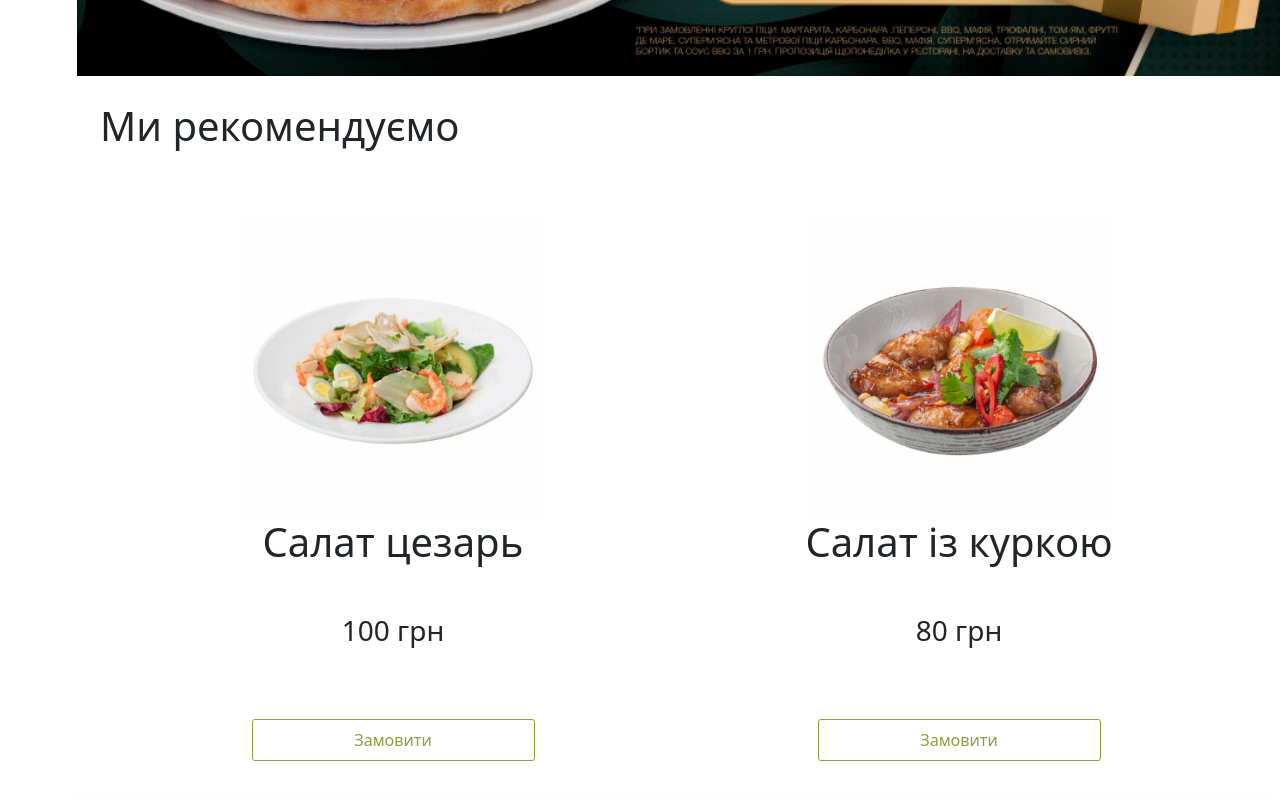
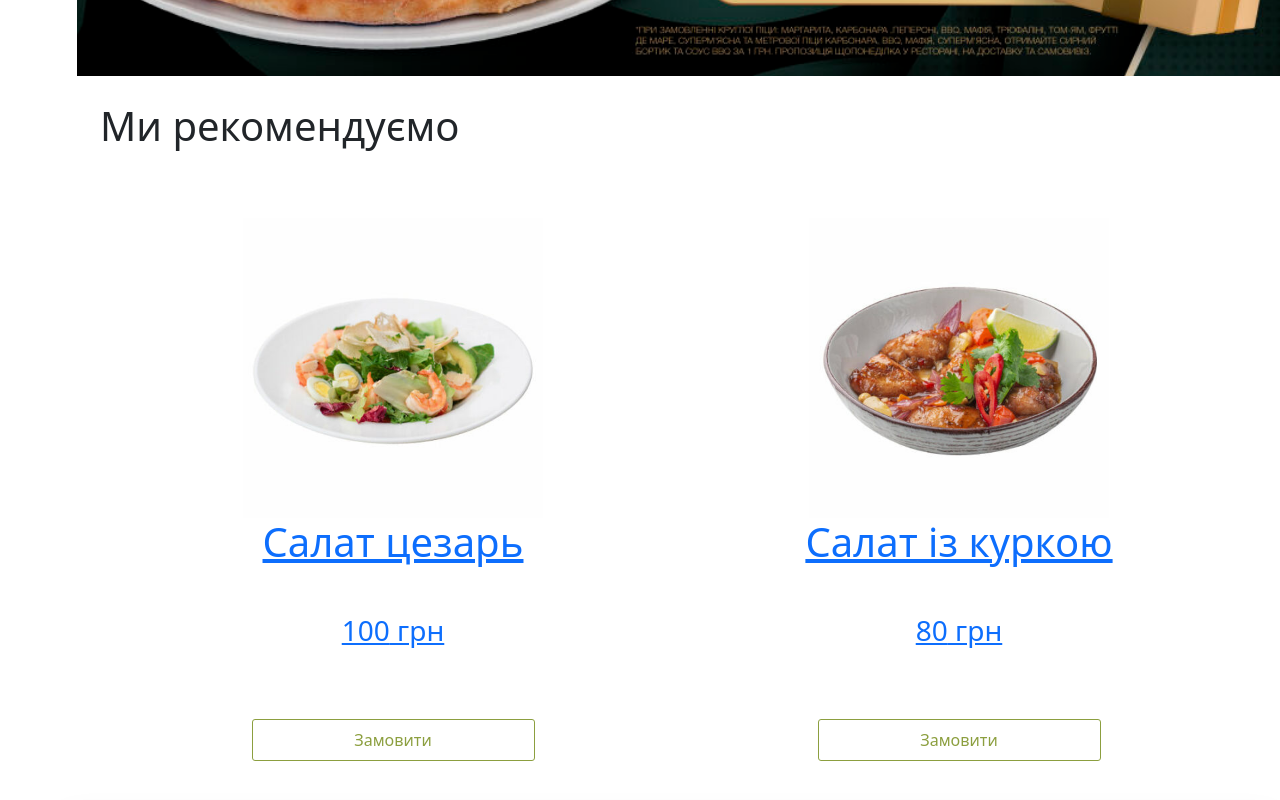
Before and after one commit to Olena-Olkhovyk/yummy_restaurant, a React (Create React App) app: page / in a window 1280 px wide. Shown: the part 606-1406 px from the top of the page. Built offline with nearby package versions, Linux system fonts and the light colour scheme.

Commit message:
Wrap item's card with link

```diff
--- a/src/Components/Items/Items.jsx
+++ b/src/Components/Items/Items.jsx
@@ -5,6 +5,8 @@ import bigpizza from "../../assets/Items/bigpizza.jpg";
 import salad from "../../assets/Items/salad.jpg";
 import chickenSalad from "../../assets/Items/chickenSalad.jpg";
 import burger from "../../assets/Items/burger.jpg";
+import { Link } from "react-router-dom";
+
 const Items = () => {
   const settings = {
     infinite: true,
@@ -43,6 +45,7 @@ const Items = () => {
         <Slider {...settings}>
           {items.map(({ image, name, price }) => (
             <div className={classes.itemCard} key={name}>
+              <Link to={`/item/${name}`}>
                 <img
                   src={image}
                   alt={name}
@@ -50,6 +53,7 @@ const Items = () => {
                 />
                 <h1 className={classes.itemName}>{name}</h1>
                 <h3 className={classes.price}>{price} грн</h3>
+              </Link>
               <button className={classes.orderButton}>Замовити</button>
             </div>
           ))}
```
Lines whose indentation alone changed are shown as unchanged.
